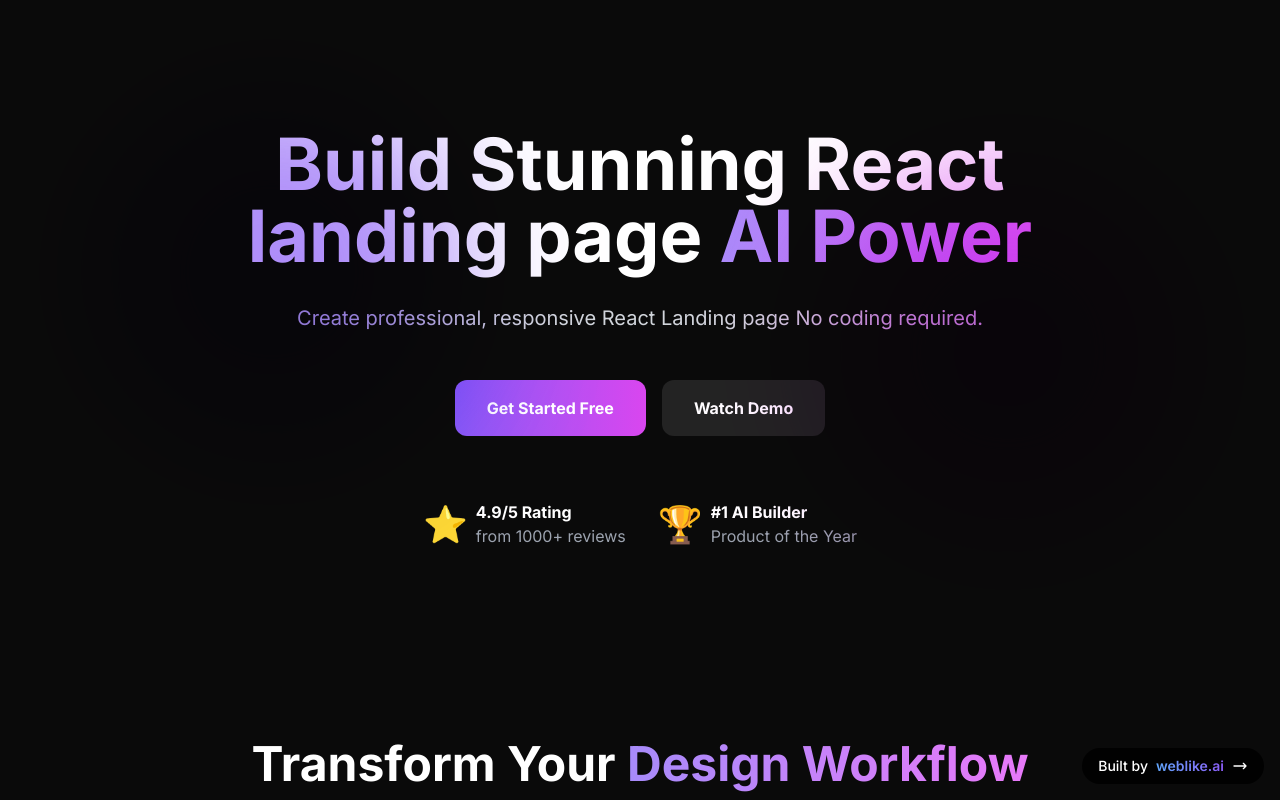
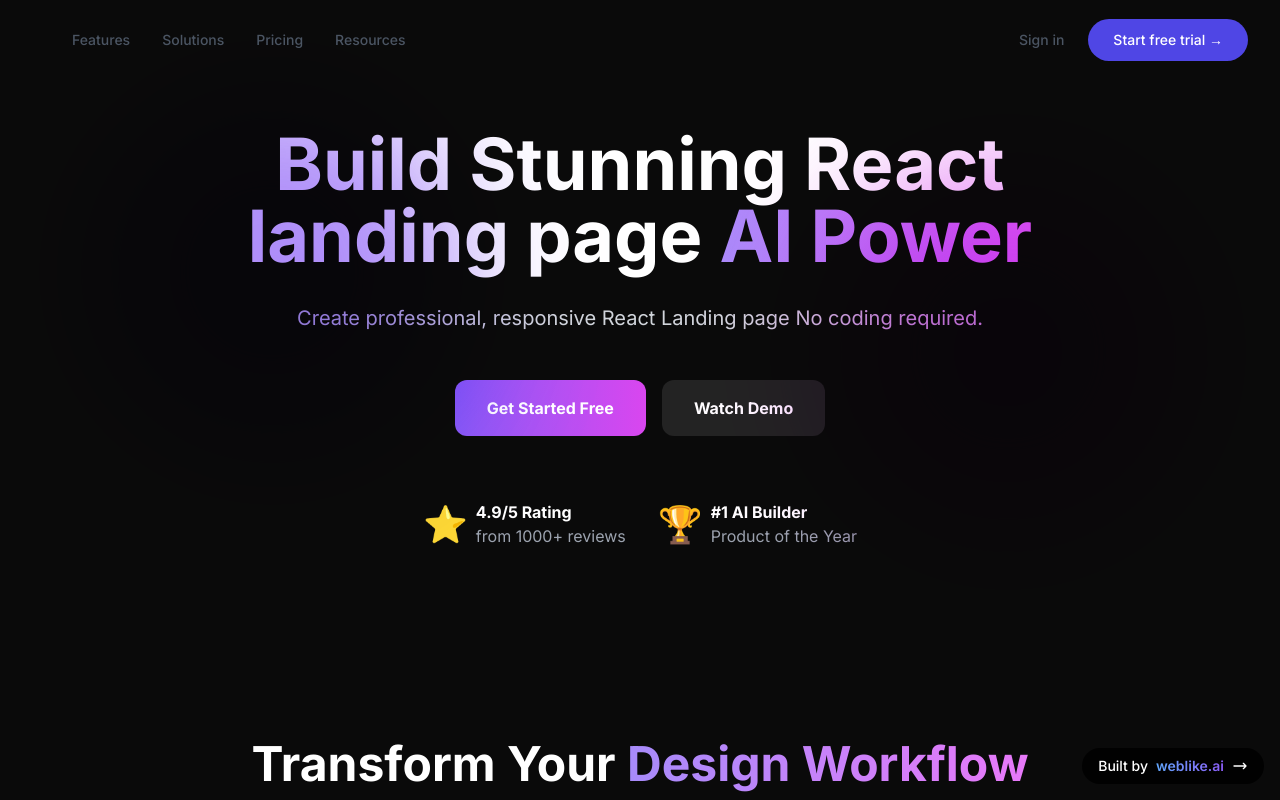
Before and after one commit to Kemzy9/webdonepro, a Next.js app: page / in a window 1280 px wide. Shown: the top 800 px of the page. Built offline with nearby package versions, Linux system fonts and the light colour scheme.

Commit message:
Update page.tsx

```diff
--- a/src/app/UI/Hero/page.tsx
+++ b/src/app/UI/Hero/page.tsx
@@ -1,12 +1,97 @@
 'use client'
-'use client'
-import React from 'react';
+import Link from 'next/link';
+
 import Image from 'next/image';
 import Baner from '@/app/UI/baner/page'
+import React, { useState, useEffect } from 'react';
+const GeneratedComponent: React.FC = () => {
 
-const GeneratedComponent: React.FC = () => {
+
+
+  const [menuOpen, setMenuOpen] = useState(false);
+  const [scrolled, setScrolled] = useState(false);
+
+  // Add scroll effect to header
+  useEffect(() => {
+    const handleScroll = () => {
+      setScrolled(window.scrollY > 20);
+    };
+    window.addEventListener('scroll', handleScroll);
+    return () => window.removeEventListener('scroll', handleScroll);
+  }, []);
   return (
     <div className="min-h-screen relative overflow-hidden bg-[#0A0A0A]">
+      <header className={`fixed top-0 left-0 right-0 z-50 transition-all duration-300 ${scrolled ? 'bg-white/90 backdrop-blur-md shadow-sm' : 'bg-transparent'
+        }`}>
+        <div className="max-w-7xl mx-auto">
+          <div className="flex items-center justify-between h-20 px-4 sm:px-6 lg:px-8">
+            {/* Logo with hover effect */}
+            <div className="flex items-center">
+              <div className="flex-shrink-0 transform hover:scale-105 transition-transform">
+
+              </div>
+
+              {/* Enhanced navigation with indicators */}
+              <nav className="hidden md:ml-10 md:flex md:space-x-8">
+                {['Features', 'Solutions', 'Pricing', 'Resources'].map((item) => (
+                  <Link
+                    key={item}
+                    href={`/${item.toLowerCase()}`}
+                    className="relative text-sm font-medium text-gray-600 hover:text-gray-900 transition-colors group"
+                  >
+                    {item}
+                    <span className="absolute inset-x-0 bottom-0 h-0.5 bg-indigo-600 scale-x-0 group-hover:scale-x-100 transition-transform origin-left" />
+                  </Link>
+                ))}
+              </nav>
+            </div>
+
+            {/* Enhanced CTA buttons */}
+            <div className="hidden md:flex md:items-center md:space-x-6">
+              <Link
+                href="/login"
+                className="text-sm font-medium text-gray-600 hover:text-gray-900 transition-colors"
+              >
+                Sign in
+              </Link>
+              <Link
+                href="/signup"
+                className="inline-flex items-center justify-center px-6 py-2.5 border border-transparent text-sm font-medium rounded-full text-white bg-indigo-600 hover:bg-indigo-700 transition-all transform hover:scale-105 hover:shadow-lg"
+              >
+                Start free trial →
+              </Link>
+            </div>
+
+            {/* Enhanced mobile menu button */}
+            <div className="flex md:hidden">
+              <button
+                onClick={() => setMenuOpen(!menuOpen)}
+                className="inline-flex items-center justify-center p-2 rounded-full text-gray-400 hover:text-gray-500 hover:bg-gray-100 transition-colors"
+              >
+                <span className="sr-only">Toggle menu</span>
+                {menuOpen ? (
+                  <svg className="h-6 w-6 transition-transform transform rotate-180" /* ... rest of the SVG ... */ />
+                ) : (
+                  <svg className="h-6 w-6 transition-transform" /* ... rest of the SVG ... */ />
+                )}
+              </button>
+            </div>
+          </div>
+        </div>
+
+        {/* Enhanced mobile menu with animations */}
+            {/* Mobile menu */}
+      {menuOpen && (
+        <div className="absolute top-16 left-0 right-0 bg-slate-400 text-white z-20">
+          <nav className="flex flex-col items-center py-4">
+            <Link href="/signup" className="block py-2 px-4 text-lg">Sign In</Link>
+            <Link href="/about" className="block py-2 px-4 text-lg">About</Link>
+            <Link href="/blogs" className="block py-2 px-4 text-lg">Blogs</Link>
+          </nav>
+        </div>
+      )}
+
+      </header>
       {/* Hero Section - Adding new hero section */}
       <div className="container mx-auto px-6 pt-32 pb-16 relative">
         <div className="text-center max-w-4xl mx-auto">
@@ -440,11 +525,10 @@ const GeneratedComponent: React.FC = () => {
                     </li>
                   ))}
                 </ul>
-                <button className={`w-full py-4 rounded-xl font-bold transition-all duration-300 ${
-                  plan.popular
+                <button className={`w-full py-4 rounded-xl font-bold transition-all duration-300 ${plan.popular
                     ? 'bg-gradient-to-r from-violet-500 to-fuchsia-500 text-white hover:opacity-90'
                     : 'bg-white/10 text-white hover:bg-white/20'
-                }`}>
+                  }`}>
                   Get Started
                 </button>
               </div>
@@ -536,7 +620,7 @@ const GeneratedComponent: React.FC = () => {
       <div className="absolute top-40 right-20 w-96 h-96 bg-fuchsia-500 rounded-full mix-blend-multiply filter blur-3xl opacity-70 animate-blob animation-delay-2000"></div>
       <div className="absolute -bottom-8 left-40 w-96 h-96 bg-purple-500 rounded-full mix-blend-multiply filter blur-3xl opacity-70 animate-blob animation-delay-4000"></div>
 
-<Baner/>
+      <Baner />
 
 
 
```
